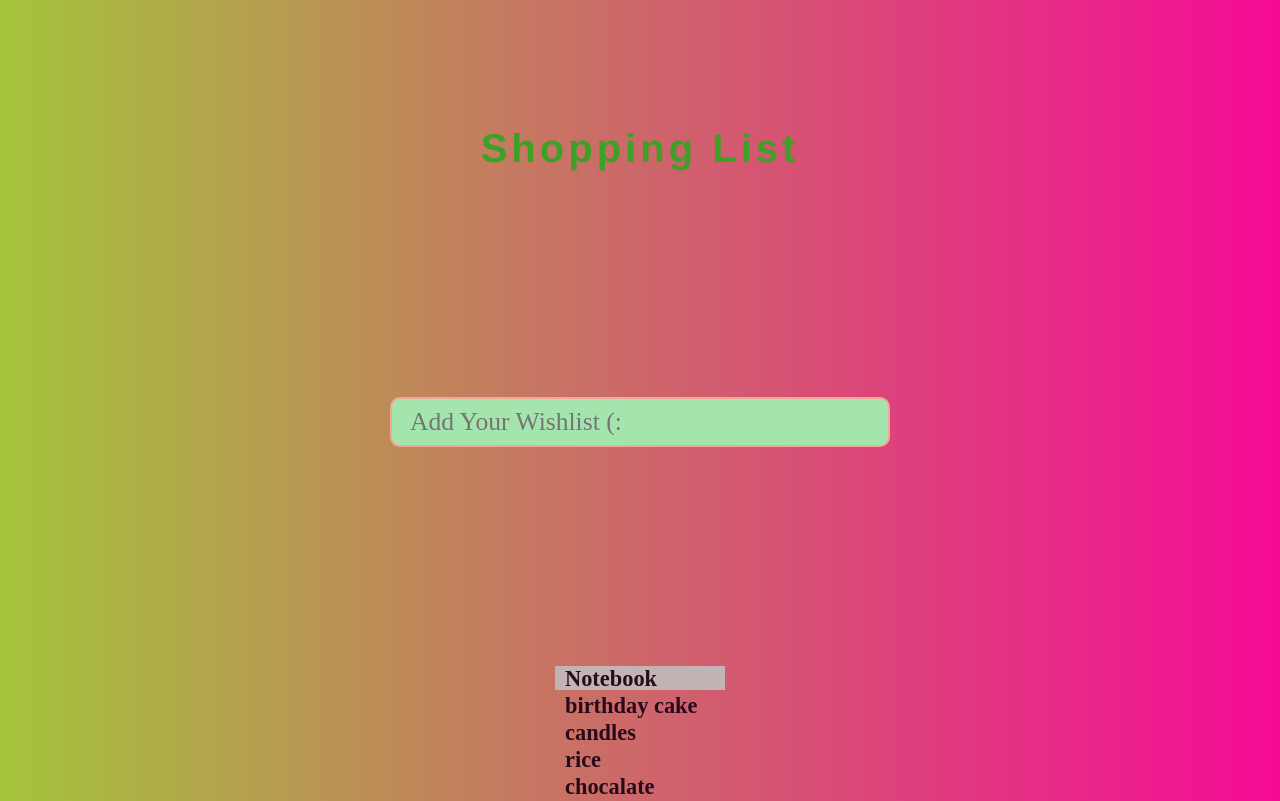
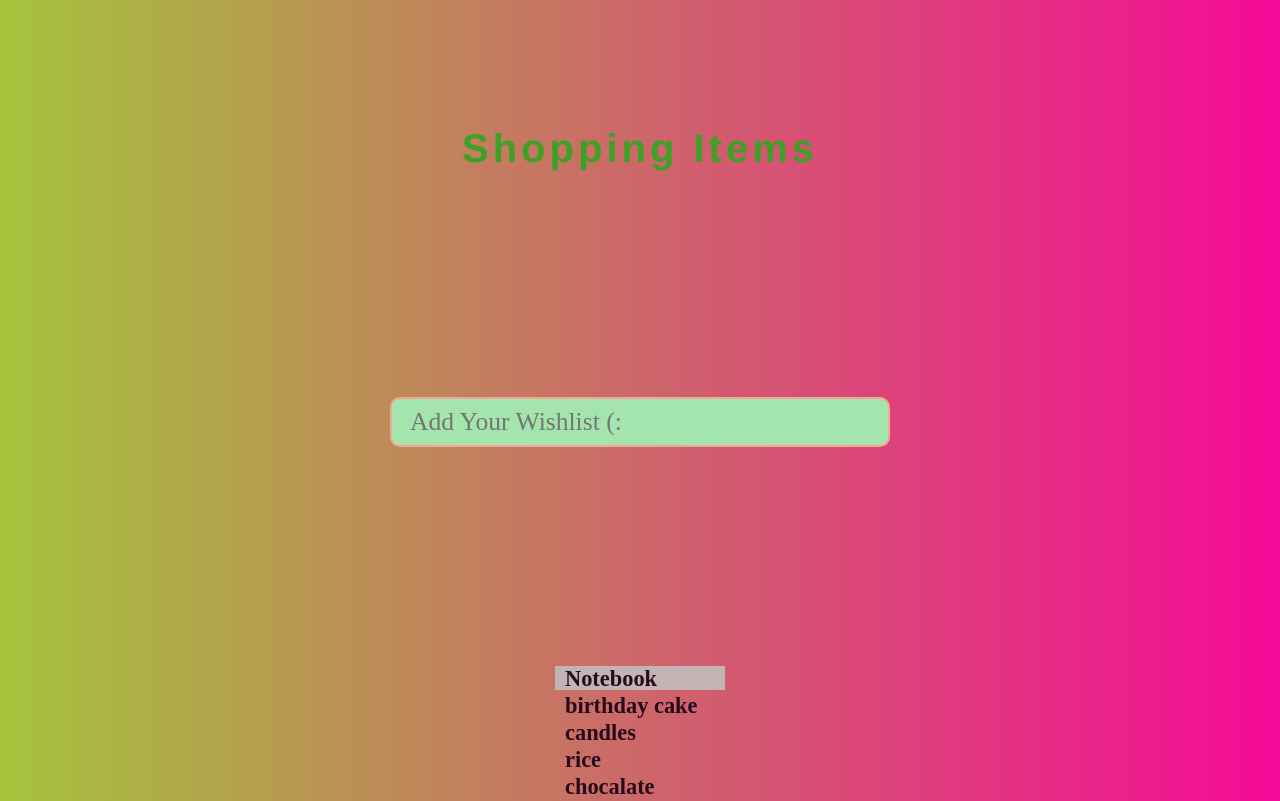
Before and after one commit to shubham-1903/test, a plain HTML site: page index.html in a window 1280 px wide. Drawn offline with Linux system fonts and the light colour scheme.

Commit message:
changing heading

```diff
--- a/index.html
+++ b/index.html
@@ -7,7 +7,7 @@
     <link rel="stylesheet" href="style.css">
 </head>
 <body>
-    <h1 class="coolTitle">Shopping List</h1>
+    <h1 class="coolTitle">Shopping Items</h1>
     <!-- <p id="first">Start Your Wishlist (: </p> -->
     <input id="user"type="text" placeholder="Add Your Wishlist (:">
     <!-- <button id="enter">Enter</button> -->
```
